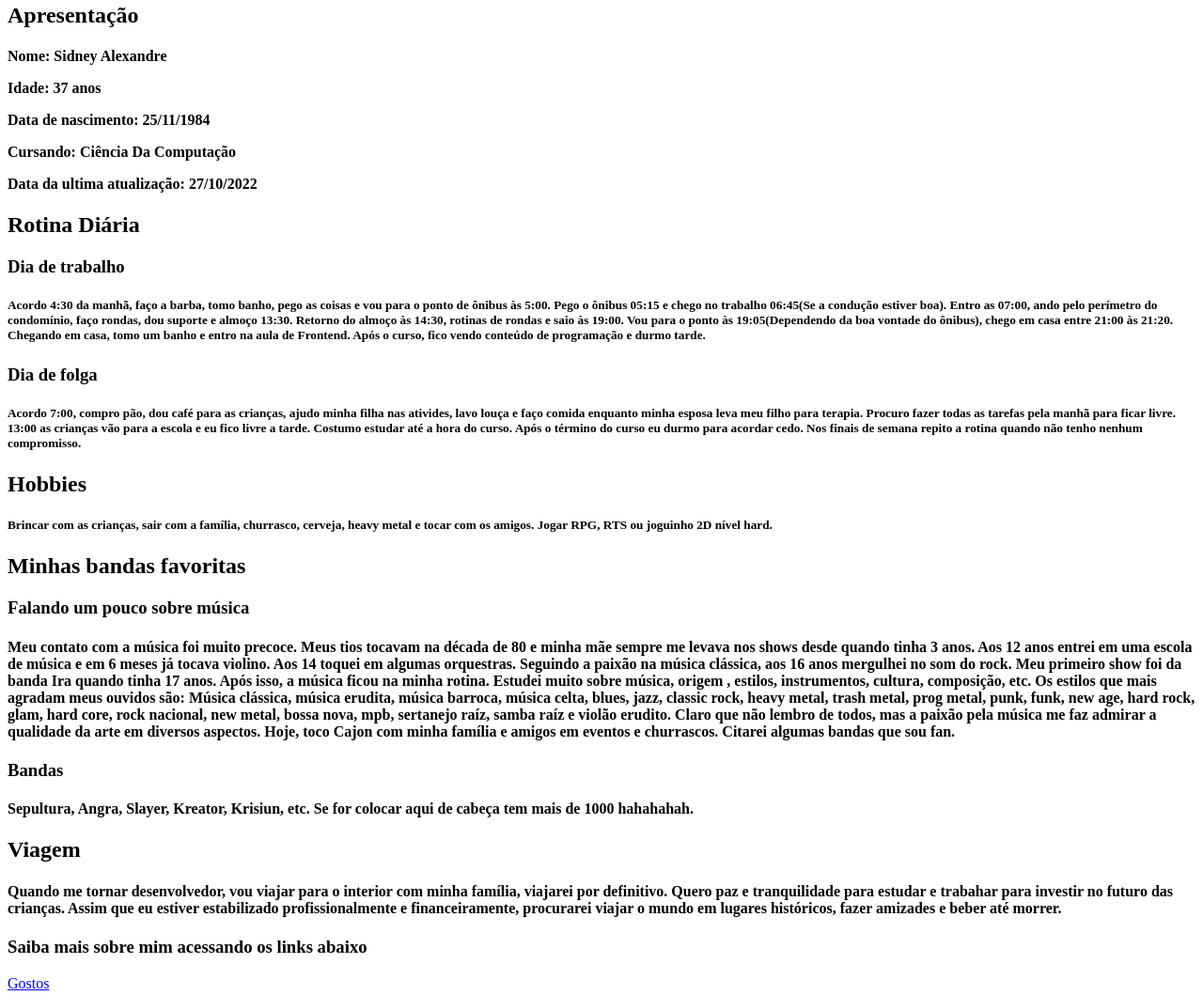
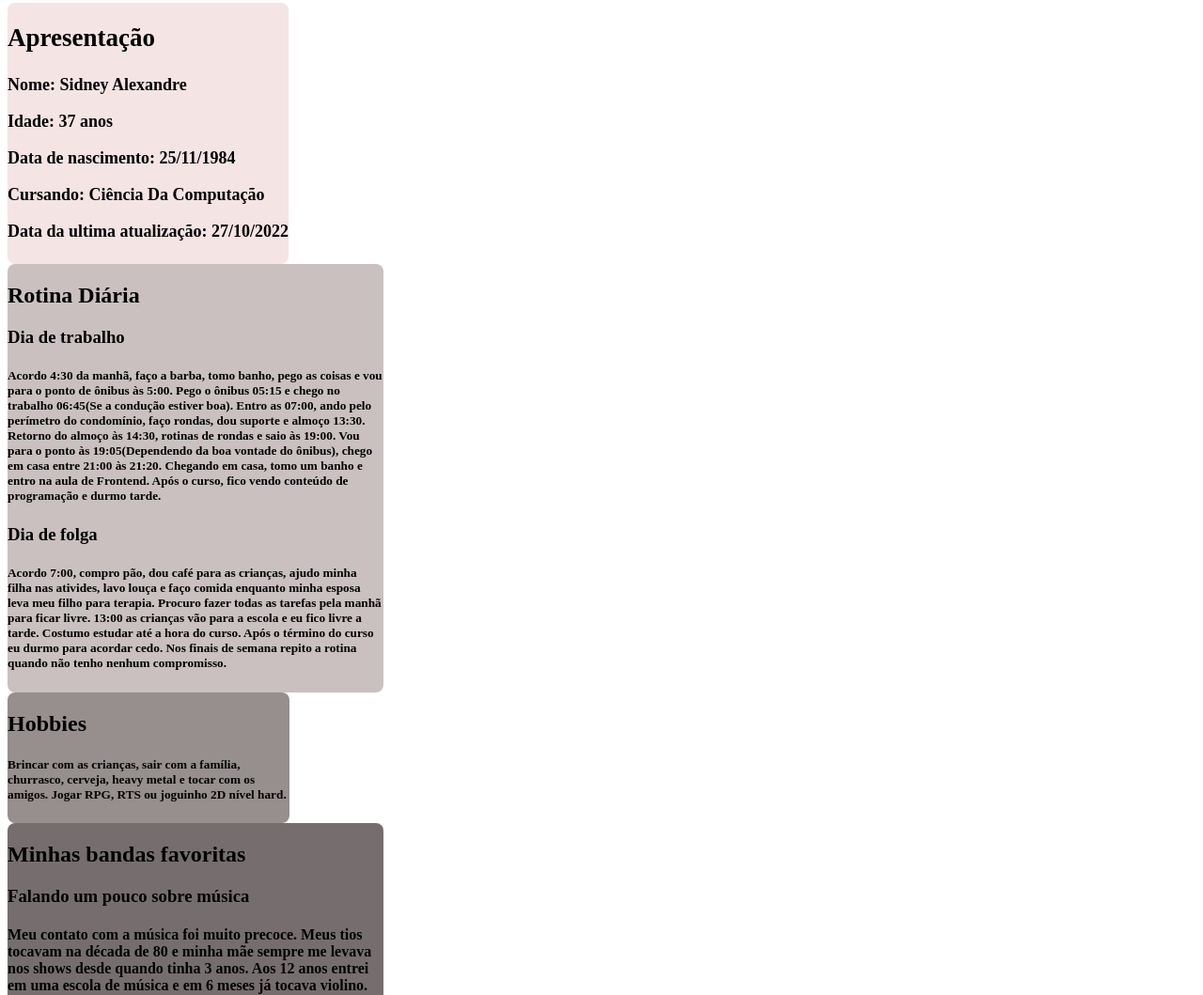
Before and after one commit to Sidneymetal/ExercicioHTML, a plain HTML site: page index.html in a window 1280 px wide. Shown: the part 77-1136 px from the top of the page at 94% size. Drawn offline with Linux system fonts and the light colour scheme.

Commit message:
Ajustando cores configurações mediante ao exercício. Falta finalizar próxima etapa.

```diff
--- a/index.html
+++ b/index.html
@@ -1,15 +1,14 @@
 <!DOCTYPE html>
 <html>
+
 <head>
   <meta charset="UTF-8" />
   <meta name="viewport" content="width=device-width, initial-scale=1.0" />
   <title>DesafioHTML</title>
-    <style>
-
-    </style>
+  <link rel="stylesheet" type="text/css" href="style.css">
 </head>
 <body>
-    <h1>Blog Pessoal Sidneymetal</h1>
+  <h1 style="color: red;">Blog Pessoal Sidneymetal</h1>
   <div class="apresentacao">
     <h2>Apresentação</h2>
     <h4>
@@ -20,7 +19,7 @@
       <p>Data da ultima atualização: 27/10/2022</p>
     </h4>
   </div>
-    <div class="rotina diaria">
+  <div class="rotinaDiaria">
     <h2>Rotina Diária</h2>
     <p>
     <h3>Dia de trabalho</h3>
@@ -30,12 +29,15 @@
       Entro as 07:00, ando pelo perímetro do condomínio, faço rondas, dou suporte e almoço 13:30.
       Retorno do almoço às 14:30, rotinas de rondas e saio às 19:00.
       Vou para o ponto às 19:05(Dependendo da boa vontade do ônibus), chego em casa entre 21:00 às 21:20.
-                Chegando em casa, tomo um banho e entro na aula de Frontend. Após o curso, fico vendo conteúdo de programação e durmo tarde.
+      Chegando em casa, tomo um banho e entro na aula de Frontend. Após o curso, fico vendo conteúdo de programação e
+      durmo tarde.
     </h5>
     <h3>Dia de folga</h3>
     <h5>
-                Acordo 7:00, compro pão, dou café para as crianças, ajudo minha filha nas ativides, lavo louça e faço comida enquanto minha esposa leva meu filho para terapia. Procuro fazer todas as tarefas pela manhã para ficar livre.
-                13:00 as crianças vão para a escola e eu fico livre a tarde. Costumo estudar até a hora do curso. Após o término do curso eu durmo para acordar cedo.
+      Acordo 7:00, compro pão, dou café para as crianças, ajudo minha filha nas ativides, lavo louça e faço comida
+      enquanto minha esposa leva meu filho para terapia. Procuro fazer todas as tarefas pela manhã para ficar livre.
+      13:00 as crianças vão para a escola e eu fico livre a tarde. Costumo estudar até a hora do curso. Após o término
+      do curso eu durmo para acordar cedo.
       Nos finais de semana repito a rotina quando não tenho nenhum compromisso.
     </h5>
     </p>
@@ -49,16 +51,21 @@
     </h5>
     </p>
   </div>
-      <div class="bandas favoritas">
+  <div class="bandasFavoritas">
     <h2>Minhas bandas favoritas</h2>
     <p>
     <h3>Falando um pouco sobre música</h3>
     <h4>
-                Meu contato com a música foi muito precoce. Meus tios tocavam na década de 80 e minha mãe sempre me levava nos shows desde quando tinha 3 anos.
+      Meu contato com a música foi muito precoce. Meus tios tocavam na década de 80 e minha mãe sempre me levava nos
+      shows desde quando tinha 3 anos.
       Aos 12 anos entrei em uma escola de música e em 6 meses já tocava violino. Aos 14 toquei em algumas orquestras.
-                Seguindo a paixão na música clássica, aos 16 anos mergulhei no som do rock. Meu primeiro show foi da banda Ira quando tinha 17 anos.
-                Após isso, a música ficou na minha rotina. Estudei muito sobre música, origem , estilos, instrumentos, cultura, composição, etc.
-                Os estilos que mais agradam meus ouvidos são: Música clássica, música erudita, música barroca, música celta, blues, jazz, classic rock, heavy metal, trash metal, prog metal, punk, funk, new age, hard rock, glam, hard core, rock nacional, new metal, bossa nova, mpb, sertanejo raíz, samba raíz e violão erudito.
+      Seguindo a paixão na música clássica, aos 16 anos mergulhei no som do rock. Meu primeiro show foi da banda Ira
+      quando tinha 17 anos.
+      Após isso, a música ficou na minha rotina. Estudei muito sobre música, origem , estilos, instrumentos, cultura,
+      composição, etc.
+      Os estilos que mais agradam meus ouvidos são: Música clássica, música erudita, música barroca, música celta,
+      blues, jazz, classic rock, heavy metal, trash metal, prog metal, punk, funk, new age, hard rock, glam, hard core,
+      rock nacional, new metal, bossa nova, mpb, sertanejo raíz, samba raíz e violão erudito.
       Claro que não lembro de todos, mas a paixão pela música me faz admirar a qualidade da arte em diversos aspectos.
       Hoje, toco Cajon com minha família e amigos em eventos e churrascos.
       Citarei algumas bandas que sou fan.
@@ -75,15 +82,24 @@
     <h2>Viagem</h2>
     <p>
     <h4>
-                Quando me tornar desenvolvedor, vou viajar para o interior com minha família, viajarei por definitivo. Quero paz e tranquilidade para estudar e trabahar para investir no futuro das crianças.
-                Assim que eu estiver estabilizado profissionalmente e financeiramente, procurarei viajar o mundo em lugares históricos, fazer amizades e beber até morrer.
+      Quando me tornar desenvolvedor, vou viajar para o interior com minha família, viajarei por definitivo. Quero paz e
+      tranquilidade para estudar e trabahar para investir no futuro das crianças.
+      Assim que eu estiver estabilizado profissionalmente e financeiramente, procurarei viajar o mundo em lugares
+      históricos, fazer amizades e beber até morrer.
     </h4>
     </p>
   </div>
   <div class="links">
     <h3>Saiba mais sobre mim acessando os links abaixo</h3>
-        <p><a href="lista.html">Gostos</a></p>
+    <button>
+      <a href="lista.html">Gostos</a>
+    </button>
+    <p>
+      <button>
         <a href="imagem.html">Música</a>
+      </button>
+    </p>
   </div>
 </body>
+
 </html>
--- a/style.css
+++ b/style.css
@@ -0,0 +1,52 @@
+.apresentacao {
+    width: auto;
+    height: auto;
+    display: table;
+    text-align: left;
+    background-color: rgb(245, 228, 228);
+    border-radius: 8px;
+    box-shadow: 5px;
+    font-size: large;
+    font-style: normal;
+}
+.rotinaDiaria {
+    width: 400px;
+    height: 300px;
+    display: table;
+    text-align: left;
+    background-color: rgb(202, 192, 192);
+    border-radius: 8px;
+    box-shadow: 5px;
+}
+.hobbies {
+    width: 300px;
+    height: 100px;
+    display: table;
+    text-align: left;
+    background-color: rgb(151, 142, 142);
+    border-radius: 8px;
+    box-shadow: 5px;
+}
+.bandasFavoritas {
+    width: 400px;
+    height: 300px;
+    display: table;
+    text-align: left;
+    background-color: rgb(118, 110, 110);
+    border-radius: 8px;
+    box-shadow: 5px;
+}
+
+.viagem {
+    width: auto;
+    height: auto;
+    display: table;
+    text-align: left;
+    background-color: rgb(87, 78, 78);
+    border-radius: 8px;
+    box-shadow: 5px;
+}
+
+button {
+    background-color: rgba(204, 216, 230, 0.876);
+}
```
Lines whose indentation alone changed are shown as unchanged.
